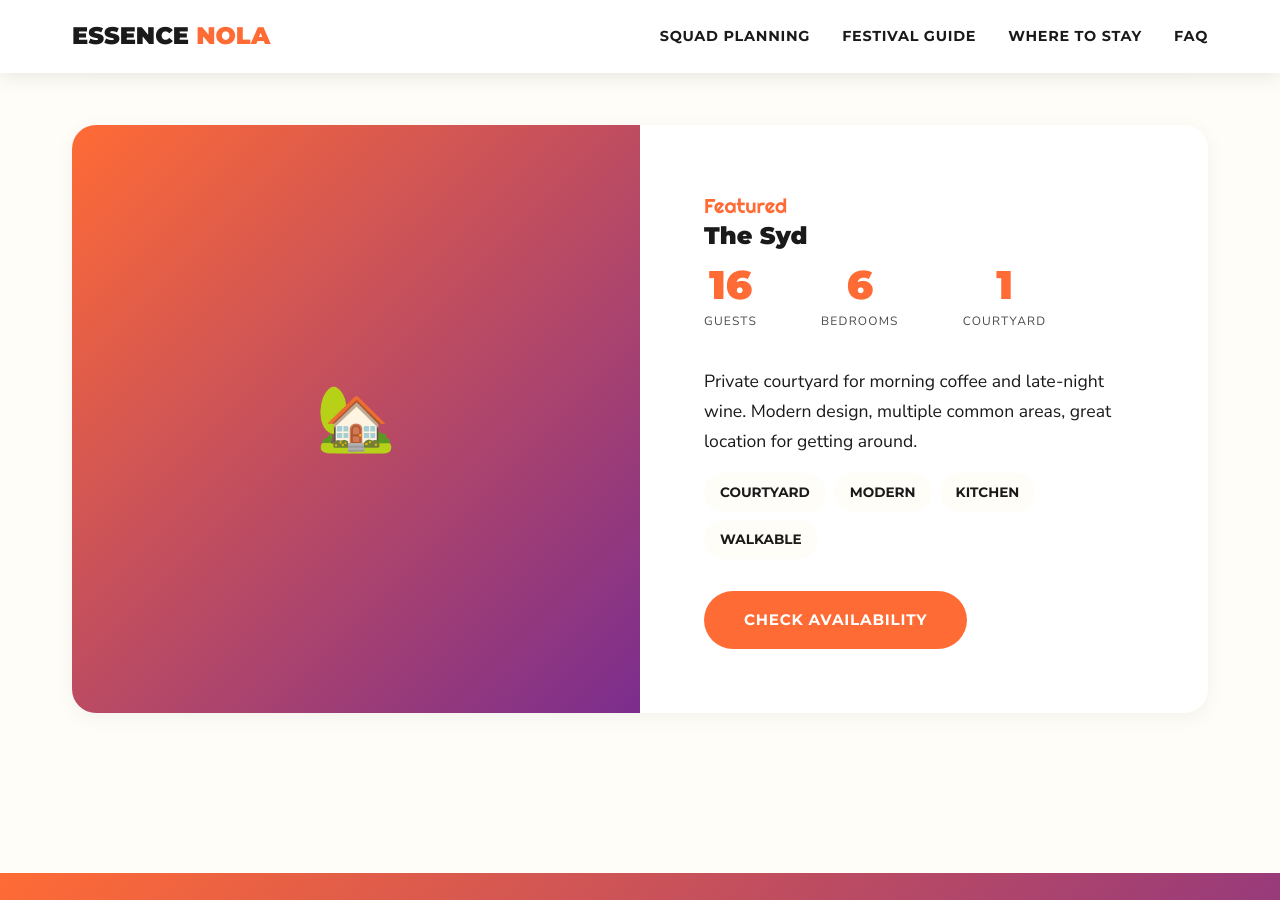
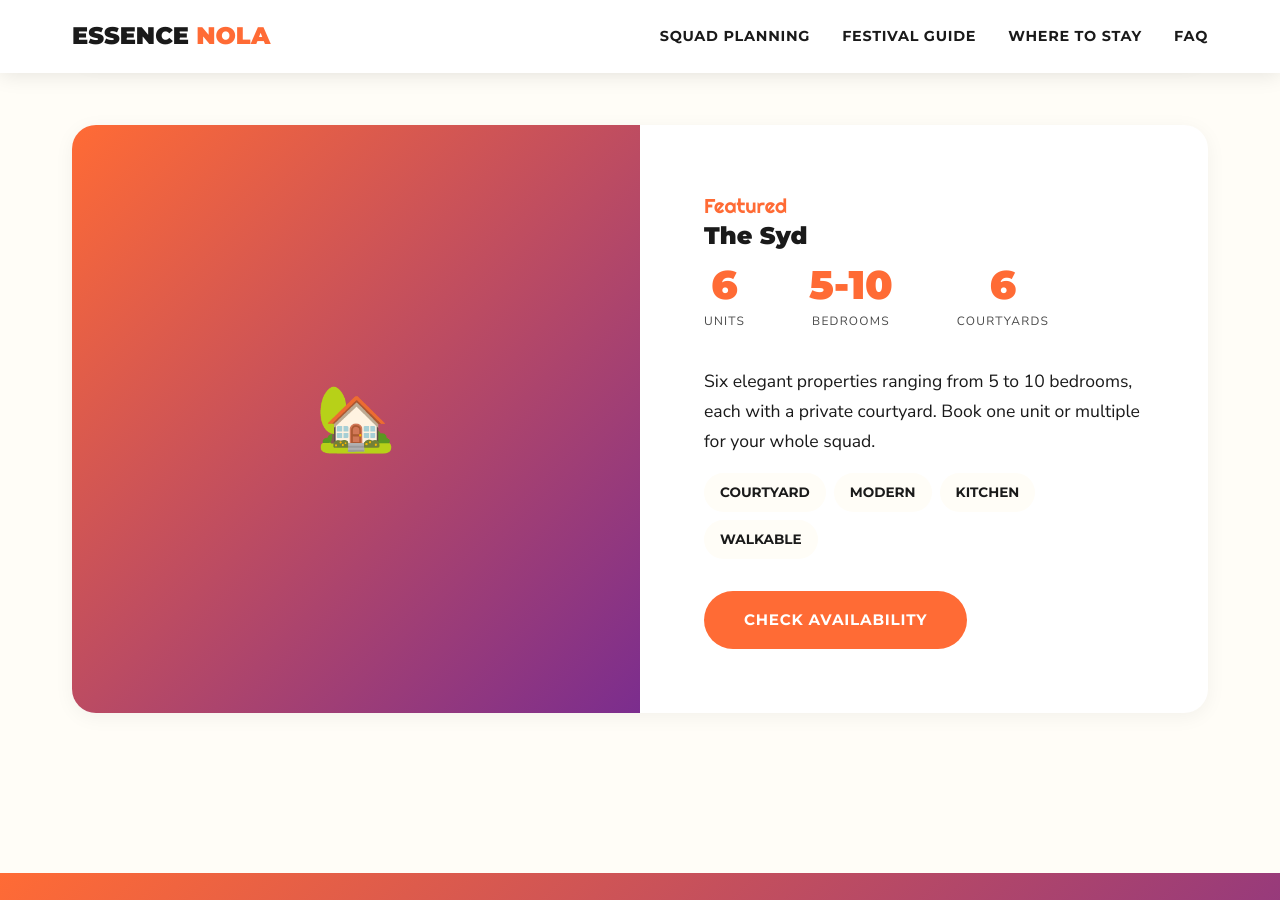
Before and after one commit to sjworth-dev/essencenola, a Jekyll site: the page built from where-to-stay.html, in a window 1280 px wide and 900 px high, scrolled down 2066 px. Built offline with Jekyll 4.4.1, drawn with Linux system fonts in a browser that asks for light colours.

Commit message:
Update The Syd property info - 6 units, 5-10 BR
Co-Authored-By: Claude Opus 4.5 <noreply@anthropic.com>

```diff
--- a/where-to-stay.html
+++ b/where-to-stay.html
@@ -234,19 +234,19 @@ description: Private properties for groups during Essence Festival. Room for you
           <h3>The Syd</h3>
           <div class="property-stats">
             <div class="stat">
-              <span class="stat-number">16</span>
-              <span class="stat-label">Guests</span>
+              <span class="stat-number">6</span>
+              <span class="stat-label">Units</span>
+            </div>
+            <div class="stat">
+              <span class="stat-number">5-10</span>
+              <span class="stat-label">Bedrooms</span>
             </div>
             <div class="stat">
               <span class="stat-number">6</span>
-              <span class="stat-label">Bedrooms</span>
-            </div>
-            <div class="stat">
-              <span class="stat-number">1</span>
-              <span class="stat-label">Courtyard</span>
+              <span class="stat-label">Courtyards</span>
             </div>
           </div>
-          <p>Private courtyard for morning coffee and late-night wine. Modern design, multiple common areas, great location for getting around.</p>
+          <p>Six elegant properties ranging from 5 to 10 bedrooms, each with a private courtyard. Book one unit or multiple for your whole squad.</p>
           <div class="property-amenities">
             <span class="amenity-tag">Courtyard</span>
             <span class="amenity-tag">Modern</span>
```
